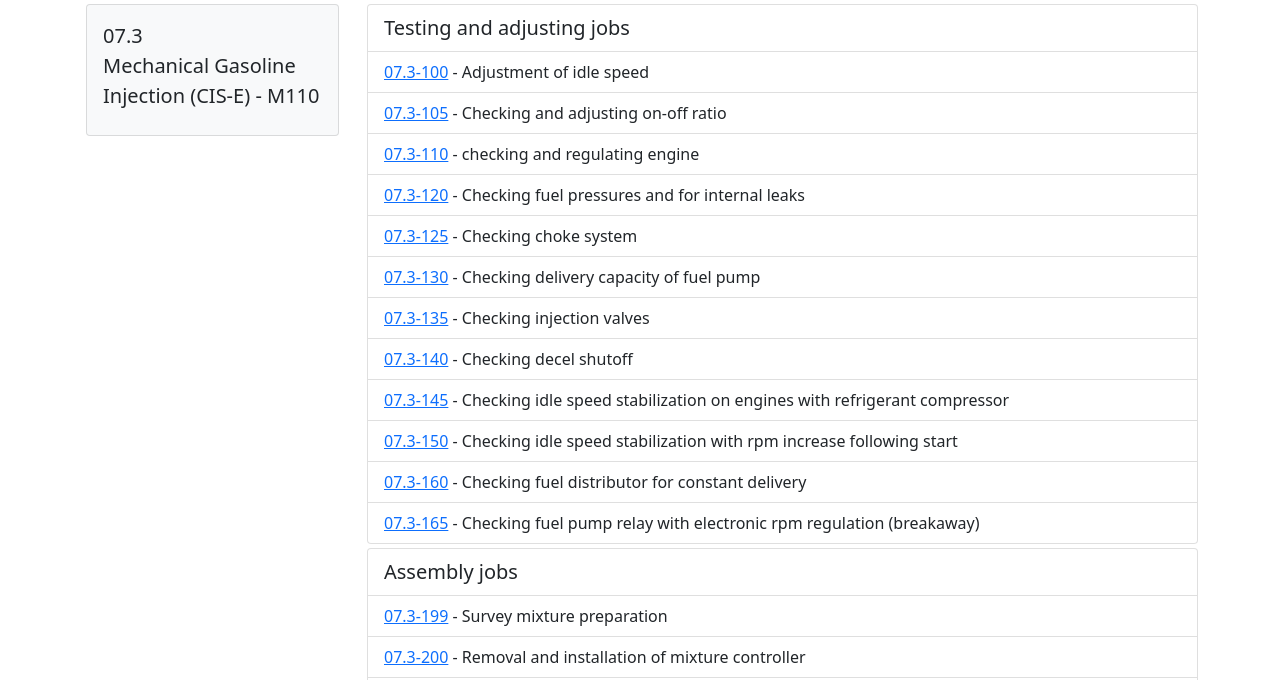
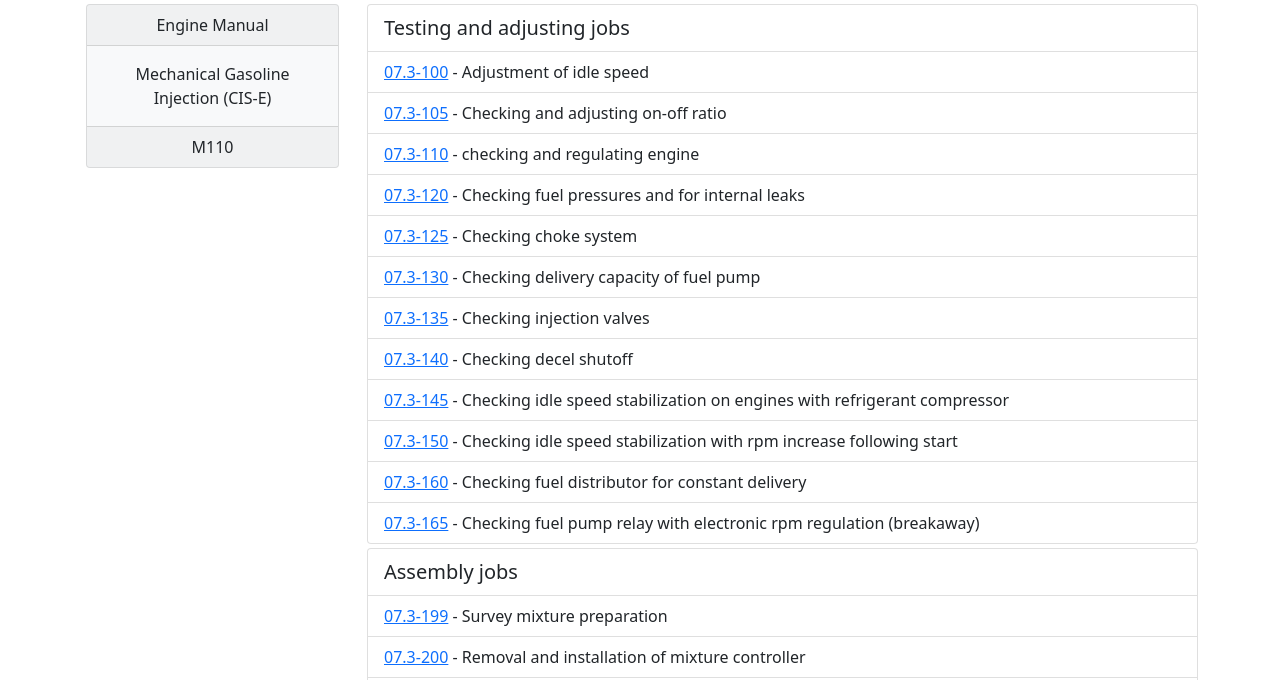
Before and after one commit to W116org/handbook, a Jekyll site: the page built from Engine/110/07-3MechElec.html, in a window 1280 px wide and 900 px high, cut to the strip 220-900 px from the top of the window. Built offline with Jekyll 4.4.1, drawn with Linux system fonts in a browser that asks for light colours; comment, search, counter and statistics services are not loaded.

Commit message:
Update 07-3MechElec.html

```diff
--- a/Engine/110/07-3MechElec.html
+++ b/Engine/110/07-3MechElec.html
@@ -8,10 +8,12 @@
 
 <div class="row">
   <div class="col-xs-12 col-md-3">
-    <div class="card text-dark bg-light mb-3 mx-1">
+    <div class="card text-center text-dark bg-light mb-3 mx-1">
+      <div class="card-header">Engine Manual</div>
       <div class="card-body">
-        <p class="card-title lead">07.3<br>Mechanical Gasoline Injection (CIS-E) - M110</p>
+        <p class="card-text">Mechanical Gasoline Injection (CIS-E)</p>
       </div>
+      <div class="card-footer">M110</div>
     </div>
   </div>
   <div class="col-xs-12 col-md-9">
```
